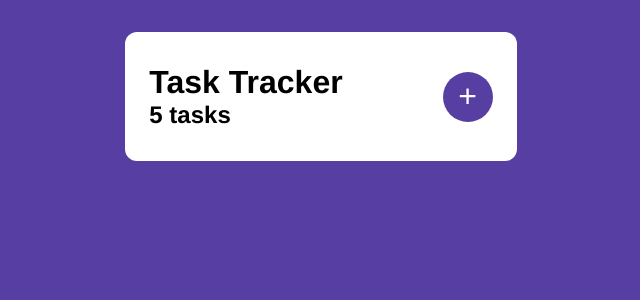
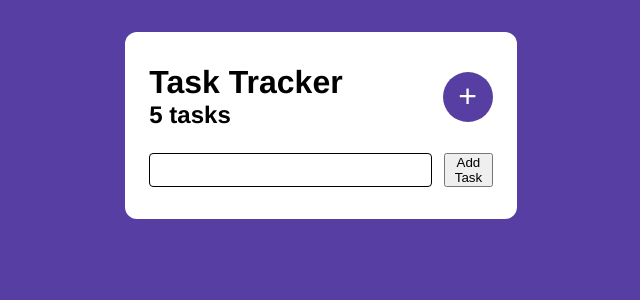
Before and after one commit to RobFyd/Task-Tracker, a React (Vite) app: page / in a window 1280 px wide. Shown: the top 300 px of the page, without its empty margins (319-959 px from the left). Built offline with nearby package versions, Linux system fonts and the light colour scheme.

Commit message:
Add Form component with styling and integrate into App component

```diff
--- a/src/App.jsx
+++ b/src/App.jsx
@@ -1,4 +1,5 @@
 import styles from "./App.module.css";
+import { Form } from "./components/Form/Form";
 
 function App() {
   return (
@@ -10,6 +11,7 @@ function App() {
         </div>
         <button className={styles.button}>+</button>
       </header>
+      <Form />
     </div>
   );
 }
--- /dev/null
+++ b/src/components/Form/Form.jsx
@@ -0,0 +1,10 @@
+import styles from "./Form.module.css";
+
+export function Form() {
+  return (
+    <form className={styles.form}>
+      <input type="text" className={styles.input} />
+      <button className={styles.button}>Add Task</button>
+    </form>
+  );
+}
--- /dev/null
+++ b/src/components/Form/Form.module.css
@@ -0,0 +1,14 @@
+.form {
+    display: flex;
+    gap: 12px;
+    margin-top: 24px;
+}
+
+.input {
+    width: 100%;
+    padding: 8px;
+    border: 1px solid currentColor;
+    border-radius: 4px;
+}
+
+.button {}
```
